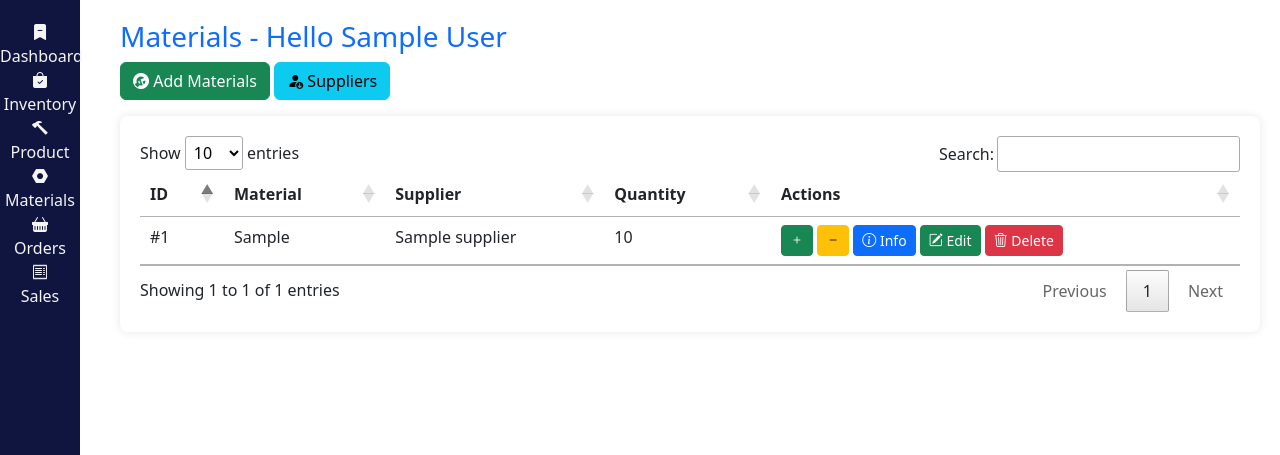
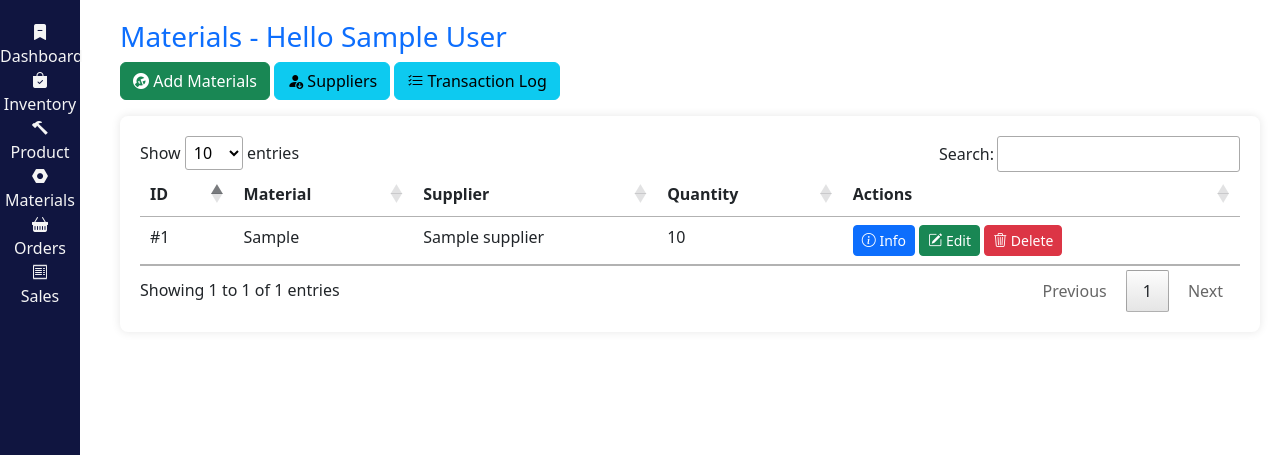
Before and after one commit to GG-G-M/Black_Smith_IT-6, a PHP site: page /materials.php in a window 1280 px wide. Shown: the top 455 px of the page. Run offline with PHP 8.4, Linux system fonts and the light colour scheme; the visitor is signed in with stand-in values (Sample User, id 1); tables that the repository leaves empty hold one stand-in row (values such as "Sample post"); some libraries are stand-ins or nearby versions.

Commit message:
Material & Database Revamp

```diff
--- a/view/materials.php
+++ b/view/materials.php
@@ -65,12 +65,56 @@ if (isset($_POST['delete_supplier'])) {
 
 // Handle Add Material
 if (isset($_POST['add_material'])) {
-    if (!empty($_POST['supplier_id']) && !empty($_POST['material_type']) && !empty($_POST['quantity'])) {
-        $stmt = $conn->prepare("INSERT INTO materials (supplier_id, material_type, quantity, created_by) VALUES (?, ?, ?, ?)");
-        $stmt->bind_param("issi", $_POST['supplier_id'], $_POST['material_type'], $_POST['quantity'], $_SESSION['user_id']);
-        $stmt->execute();
-        $stmt->close();
+    $material_type = $_POST['material_type'];
+    $supplier_id = $_POST['supplier_id'];
+    $quantity = $_POST['quantity'];
+
+    // Check if the material already exists for the same supplier
+    $check_sql = "SELECT id, quantity FROM materials WHERE material_type = ? AND supplier_id = ?";
+    $check_stmt = $conn->prepare($check_sql);
+    $check_stmt->bind_param("si", $material_type, $supplier_id);
+    $check_stmt->execute();
+    $check_result = $check_stmt->get_result();
+
+    if ($check_result->num_rows > 0) {
+        // Material exists, update the quantity
+        $row = $check_result->fetch_assoc();
+        $material_id = $row['id'];
+        $new_quantity = $row['quantity'] + $quantity;
+
+        $update_sql = "UPDATE materials SET quantity = ? WHERE id = ?";
+        $update_stmt = $conn->prepare($update_sql);
+        $update_stmt->bind_param("ii", $new_quantity, $material_id);
+        $update_stmt->execute();
+        $update_stmt->close();
+
+        // Log the transaction (update)
+        $log_sql = "INSERT INTO stock_material (supplier_id, material_id, quantity) VALUES (?, ?, ?)";
+        $log_stmt = $conn->prepare($log_sql);
+        $log_stmt->bind_param("iii", $supplier_id, $material_id, $quantity);
+        $log_stmt->execute();
+        $log_stmt->close();
+
+        $_SESSION['success'] = "Material quantity updated successfully.";
+    } else {
+        // Material does not exist, insert a new row
+        $insert_sql = "INSERT INTO materials (material_type, supplier_id, quantity) VALUES (?, ?, ?)";
+        $insert_stmt = $conn->prepare($insert_sql);
+        $insert_stmt->bind_param("sii", $material_type, $supplier_id, $quantity);
+        $insert_stmt->execute();
+        $material_id = $conn->insert_id; // Get the ID of the newly inserted material
+        $insert_stmt->close();
+
+        // Log the transaction (new material)
+        $log_sql = "INSERT INTO stock_material (supplier_id, material_id, quantity) VALUES (?, ?, ?)";
+        $log_stmt = $conn->prepare($log_sql);
+        $log_stmt->bind_param("iii", $supplier_id, $material_id, $quantity);
+        $log_stmt->execute();
+        $log_stmt->close();
+
+        $_SESSION['success'] = "New material added successfully.";
     }
+
     header("Location: " . $_SERVER['PHP_SELF']);
     exit;
 }
@@ -94,42 +138,6 @@ if (isset($_POST['delete_material'])) {
     exit;
 }
 
-// Handle Increase/Decrease Quantity
-if (isset($_POST['action'])) { // Fixed: Added missing closing parenthesis `)`
-    $material_id = $_POST['material_id'];
-    $action = $_POST['action'];
-
-    // Fetch current quantity
-    $sql = "SELECT quantity FROM materials WHERE id = ?";
-    $stmt = $conn->prepare($sql);
-    $stmt->bind_param("i", $material_id);
-    $stmt->execute();
-    $result = $stmt->get_result();
-    $row = $result->fetch_assoc();
-    $current_quantity = $row['quantity'];
-
-    // Update quantity based on action
-    if ($action === "increase") {
-        $new_quantity = $current_quantity + 1;
-    } elseif ($action === "decrease") {
-        $new_quantity = $current_quantity - 1;
-    }
-
-    // Ensure quantity doesn't go below 0
-    if ($new_quantity < 0) {
-        $new_quantity = 0;
-    }
-
-    // Update the database
-    $update_sql = "UPDATE materials SET quantity = ? WHERE id = ?";
-    $update_stmt = $conn->prepare($update_sql);
-    $update_stmt->bind_param("ii", $new_quantity, $material_id);
-    $update_stmt->execute();
-
-    // Redirect to refresh the page
-    header("Location: " . $_SERVER['PHP_SELF']);
-    exit;
-}
 ?>
 
 <!DOCTYPE html>
@@ -153,8 +161,15 @@ if (isset($_POST['action'])) { // Fixed: Added missing closing parenthesis `)`
 <div class="content">
     <h3 class="text-primary">Materials - Hello <?php echo htmlspecialchars($full_name); ?></h3>
     <div class="mb-3">
-        <button class="btn btn-success" data-bs-toggle="modal" data-bs-target="#addMaterialModal"><i class="bi bi-wrench-adjustable-circle-fill"></i>&nbsp;Add Materials</button>
-        <button class="btn btn-info" data-bs-toggle="modal" data-bs-target="#suppliersModal"><i class="bi bi-person-fill-down"></i>&nbsp;Suppliers</button>
+        <button class="btn btn-success" data-bs-toggle="modal" data-bs-target="#addMaterialModal">
+            <i class="bi bi-wrench-adjustable-circle-fill"></i>&nbsp;Add Materials
+        </button>
+        <button class="btn btn-info" data-bs-toggle="modal" data-bs-target="#suppliersModal">
+            <i class="bi bi-person-fill-down"></i>&nbsp;Suppliers
+        </button>
+        <button class="btn btn-info" data-bs-toggle="modal" data-bs-target="#transactionLogModal">
+            <i class="bi bi-list-check"></i>&nbsp;Transaction Log
+        </button>
     </div>
 
     <!-- Data Table -->
@@ -177,23 +192,6 @@ if (isset($_POST['action'])) { // Fixed: Added missing closing parenthesis `)`
         <td><?php echo $row['supplier_name']; ?></td>
         <td><?php echo $row['quantity']; ?></td>
         <td>
-            <!-- Plus Button -->
-            <form method="POST" style="display:inline;">
-                <input type="hidden" name="material_id" value="<?php echo $row['id']; ?>">
-                <input type="hidden" name="action" value="increase">
-                <button type="submit" class="btn btn-success btn-sm">
-                    <i class="bi bi-plus"></i>
-                </button>
-            </form>
-
-            <!-- Minus Button -->
-            <form method="POST" style="display:inline;">
-                <input type="hidden" name="material_id" value="<?php echo $row['id']; ?>">
-                <input type="hidden" name="action" value="decrease">
-                <button type="submit" class="btn btn-warning btn-sm">
-                    <i class="bi bi-dash"></i>
-                </button>
-            </form>
              <button class="btn btn-primary btn-sm info-material-btn"
                     data-id="<?php echo $row['id']; ?>"
                     data-material="<?php echo htmlspecialchars($row['material_type'], ENT_QUOTES, 'UTF-8'); ?>"
@@ -371,6 +369,55 @@ if (isset($_POST['action'])) { // Fixed: Added missing closing parenthesis `)`
   </div>
 </div>
 
+<!-- Transaction Log Modal -->
+<div class="modal fade" id="transactionLogModal" tabindex="-1" aria-labelledby="transactionLogModalLabel" aria-hidden="true">
+    <div class="modal-dialog modal-lg">
+        <div class="modal-content">
+            <div class="modal-header">
+                <h5 class="modal-title" id="transactionLogModalLabel">Transaction Log</h5>
+                <button type="button" class="btn-close" data-bs-dismiss="modal" aria-label="Close"></button>
+            </div>
+            <div class="modal-body">
+                <!-- Transaction Log Table -->
+                <table class="table table-bordered">
+                    <thead>
+                        <tr>
+                            <th>Transaction Date</th>
+                            <th>Supplier</th>
+                            <th>Material</th>
+                            <th>Quantity</th>
+                        </tr>
+                    </thead>
+                    <tbody>
+                        <?php
+                        // Fetch transaction log
+                        $log_sql = "SELECT sm.transaction_date, s.supplier_name, m.material_type, sm.quantity
+                                    FROM stock_material sm
+                                    JOIN suppliers s ON sm.supplier_id = s.id
+                                    JOIN materials m ON sm.material_id = m.id
+                                    ORDER BY sm.transaction_date DESC";
+                        $log_result = $conn->query($log_sql);
+                        if ($log_result->num_rows > 0) {
+                            while ($log = $log_result->fetch_assoc()) {
+                                echo '
+                                <tr>
+                                    <td>' . htmlspecialchars($log['transaction_date']) . '</td>
+                                    <td>' . htmlspecialchars($log['supplier_name']) . '</td>
+                                    <td>' . htmlspecialchars($log['material_type']) . '</td>
+                                    <td>' . htmlspecialchars($log['quantity']) . '</td>
+                                </tr>';
+                            }
+                        } else {
+                            echo '<tr><td colspan="4">No transactions found.</td></tr>';
+                        }
+                        ?>
+                    </tbody>
+                </table>
+            </div>
+        </div>
+    </div>
+</div>
+
 <!-- Add Material Modal -->
 <div class="modal fade" id="addMaterialModal" tabindex="-1" aria-labelledby="addMaterialModalLabel" aria-hidden="true">
     <div class="modal-dialog modal-dialog-centered">
@@ -386,10 +433,12 @@ if (isset($_POST['action'])) { // Fixed: Added missing closing parenthesis `)`
                     <select name="supplier_id" required class="form-control mb-2">
                         <option value="">Select Supplier</option>
                         <?php
+                        // Fetch suppliers from the database
+                        $supplier_sql = "SELECT id, supplier_name FROM suppliers";
+                        $supplier_result = $conn->query($supplier_sql);
                         if ($supplier_result->num_rows > 0) {
-                            $supplier_result->data_seek(0);
                             while ($supplier = $supplier_result->fetch_assoc()) {
-                                echo '<option value="'.htmlspecialchars($supplier['id']).'">'.htmlspecialchars($supplier['supplier_name']).'</option>';
+                                echo '<option value="' . htmlspecialchars($supplier['id']) . '">' . htmlspecialchars($supplier['supplier_name']) . '</option>';
                             }
                         } else {
                             echo '<option value="">No suppliers available</option>';
@@ -398,7 +447,7 @@ if (isset($_POST['action'])) { // Fixed: Added missing closing parenthesis `)`
                     </select>
 
                     <!-- Material Type Text Input -->
-                    <input type="text" name="material_type" placeholder="Material Type" required class="form-control mb-2">
+                    <input type="text" name="material_type" placeholder="Material Type (e.g., Steel)" required class="form-control mb-2">
 
                     <!-- Quantity Input -->
                     <input type="number" name="quantity" placeholder="Quantity" required class="form-control mb-2">
```
Also changed, not shown: create.sql (+6 -3 lines).
